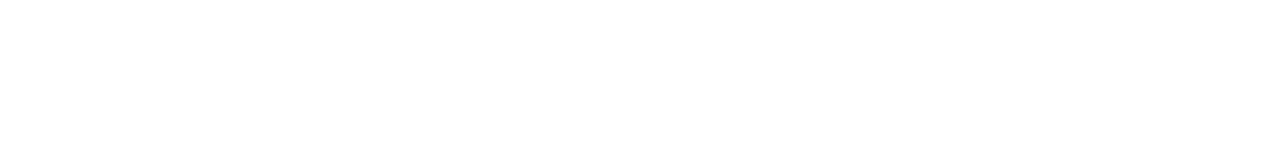
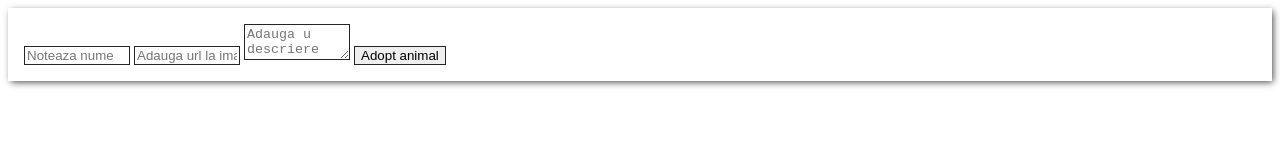
Before and after one commit to ghenatur/donatii-animale, a website: page index.html in a window 1280 px wide. Drawn offline with Linux system fonts and the light colour scheme.

Commit message:
am creat forma la obiect

```diff
--- a/index.html
+++ b/index.html
@@ -6,6 +6,14 @@
     <link rel="stylesheet" href="style.css">
 </head>
 <body>
+<div class="forma">
+    <form id="animal-form" class="form">
+        <input type ="text" name="name" placeholder="Noteaza nume" autocomplete="off">
+        <input type ="text" name="img_url" placeholder="Adauga url la imagine" autocomplete="off">
+        <textarea name="description" placeholder="Adauga u descriere"></textarea>
+        <input type="submit" value="Adopt animal" class="btn">
+    </form>
+</div>
 <script src="script.js"></script>
 </body>
 </html>
--- a/style.css
+++ b/style.css
@@ -0,0 +1,24 @@
+.form{
+    /*width: 500px;*/
+    background-color: rgba(255,255,255,0.954);
+    padding: 1em;
+    box-shadow: 2px 2px 7px -1px rgba(0,0,0,0.75);
+}
+.form input,form textarea{
+    width: 100px;
+    border: solid 1px rgba(34,38,38.15);
+}
+form input[type=submit]{
+    margin: 1em 0 0 0;
+    width: auto;
+}
+button{
+    cursor: pointer;
+    font-size:0.8rem;
+    font-weight:700 ;
+    padding: 0.75em 1.5em;
+    transition: opacity 0.2s ease;
+}
+.btn:hover{
+    opacity: 0.8;
+}
```
